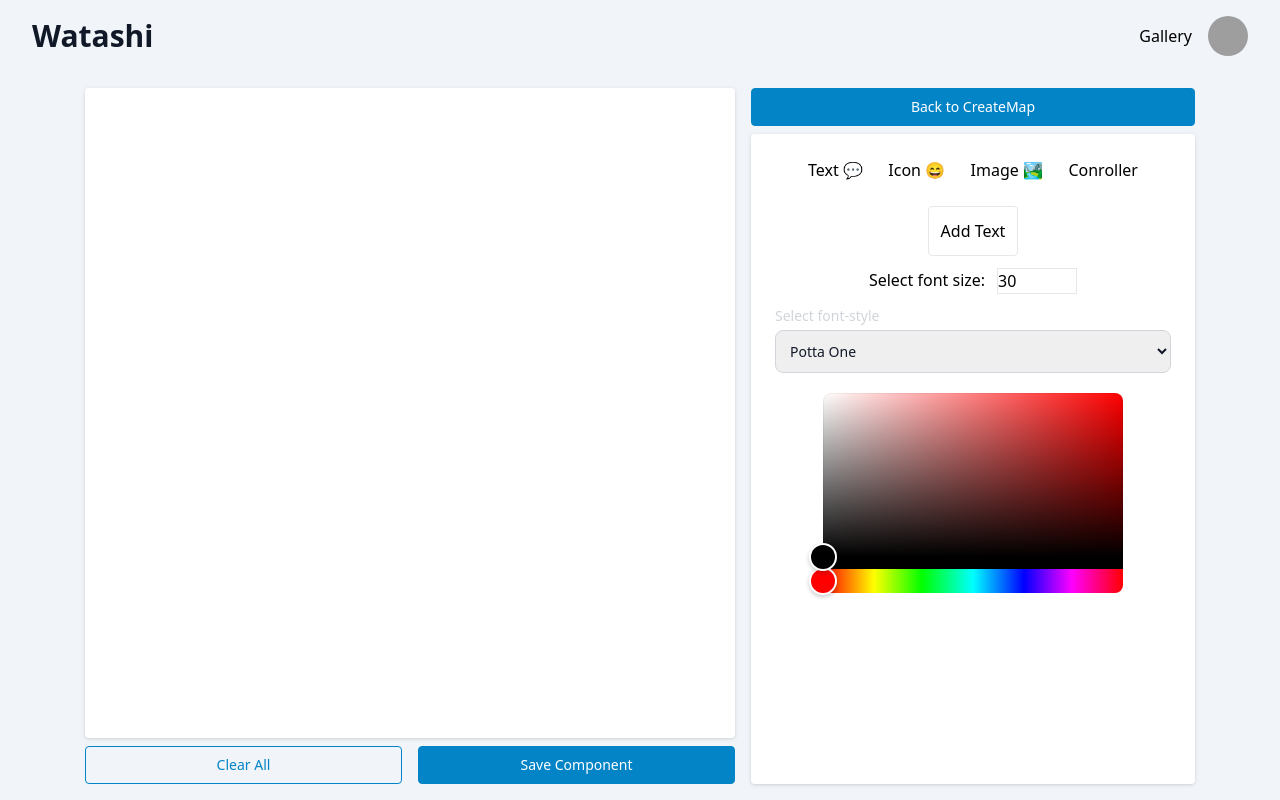
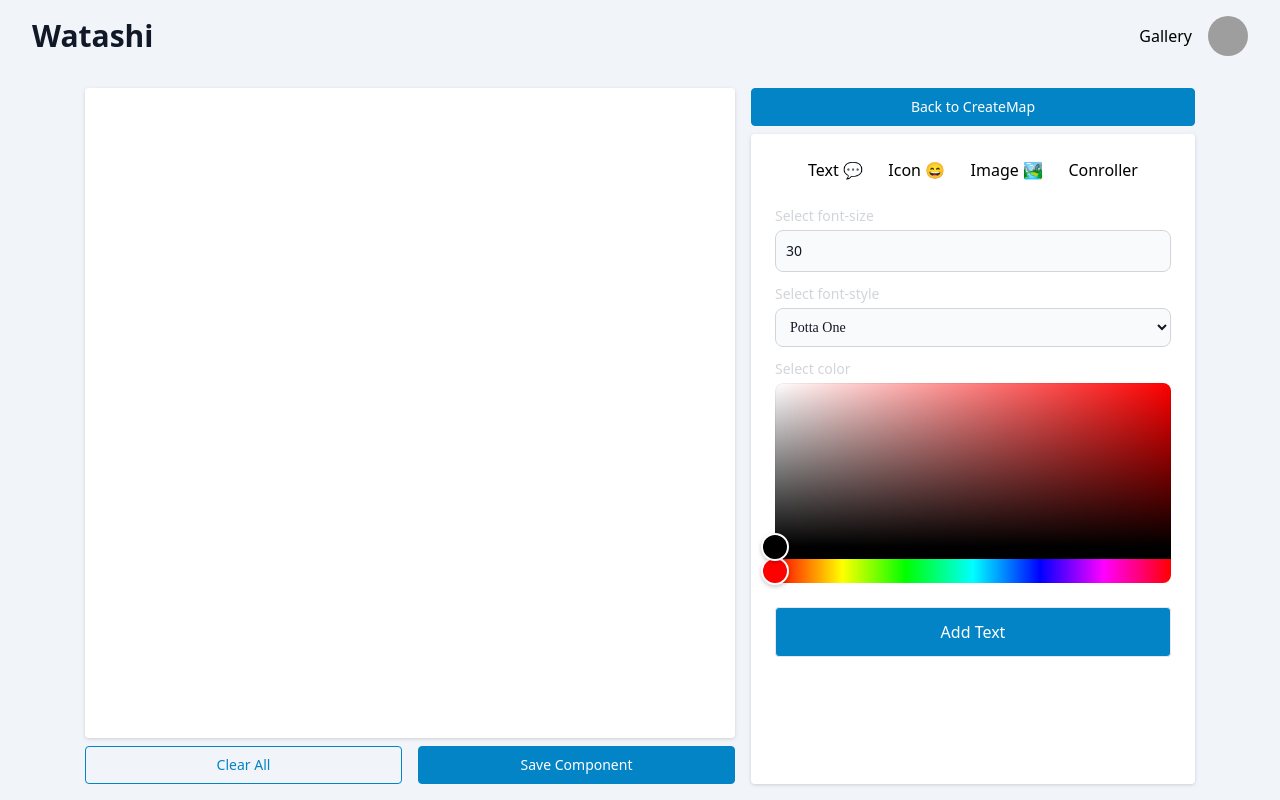
Before and after one commit to Recursion-Group-S/watashi, a React (Create React App) app: page /createComponent in a window 1280 px wide. Built offline with nearby package versions, Linux system fonts and the light colour scheme; grey boxes are pictures that could not be loaded.

Commit message:
refactor sidebar style

```diff
--- a/src/components/CreateComponent/Sidebar.jsx
+++ b/src/components/CreateComponent/Sidebar.jsx
@@ -29,24 +29,17 @@ const Sidebar = () => {
         if (userAction === "Text") {
             return (
                 <div>
-                    <div className="flex justify-center">
-                        <button className={`border p-3 rounded ${detailAction == 'addText' ? 'bg-gray-300': ''}`}
-                            value="addText"
-                            onClick={chooseDetailAction}>
-                            Add Text
-                        </button>
-                    </div>
-                    <div className="flex justify-center m-3">
-                        <p>Select font size:</p>
-                        <input className="border w-20 ml-3" type='number'
+                        <label className="block mb-1 text-sm font-medium text-gray-300">Select font-size</label>
+                        <input className="mb-2 bg-gray-50 border border-gray-300 text-gray-900 text-sm rounded-lg focus:ring-sky-500 focus:border-sky-500 block w-full mb-3 p-2.5" type='number'
                             value={fontSize}
                             onChange={(e) => setFontSize(e.target.value)}
                         />
-                    </div>
+
 
                     <label className="block mb-1 text-sm font-medium text-gray-300">Select font-style</label>
-                    <select class="mb-2bg-gray-50 border border-gray-300 text-gray-900 text-sm rounded-lg focus:ring-sky-500 focus:border-sky-500 block w-full p-2.5"
+                    <select class="mb-2 bg-gray-50 border border-gray-300 text-gray-900 text-sm rounded-lg focus:ring-sky-500 focus:border-sky-500 block w-full mb-3 p-2.5"
                             value={fontFamily}
+                            style={{fontFamily: fontFamily}}
                             onChange={(e) => setFontFamily(e.target.value)}>
                         <option value="Potta One" style={{fontFamily: 'Potta One'}}>Potta One</option>
                         <option value="Hachi Maru Pop" style={{fontFamily: 'Hachi Maru Pop'}}>Hachi Maru Pop</option>
@@ -54,11 +47,17 @@ const Sidebar = () => {
                         <option value="Hina Mincho" style={{fontFamily: 'Hina Mincho'}}>Hina Mincho</option>
                         <option value="RocknRoll One" style={{fontFamily: 'RocknRoll One'}}>RocknRoll One</option>
                     </select>
-                    <div className="flex justify-center m-5">
+                    <div className="mb-3">
+                    <label className="block mb-1 text-sm font-medium text-gray-300">Select color</label>
                         <HexColorPicker color={color} onChange={setColor}
-                        style={{ width: 300}}
+                            style={{ width: "100%"}}
                         />
                     </div>
+                        <button className={`bg-sky-600 text-white w-full border my-3 p-3 rounded  ${detailAction == 'addText' ? 'bg-gray-300': ''}`}
+                            value="addText"
+                            onClick={chooseDetailAction}>
+                            Add Text
+                        </button>
 
                 </div>
             );
```
